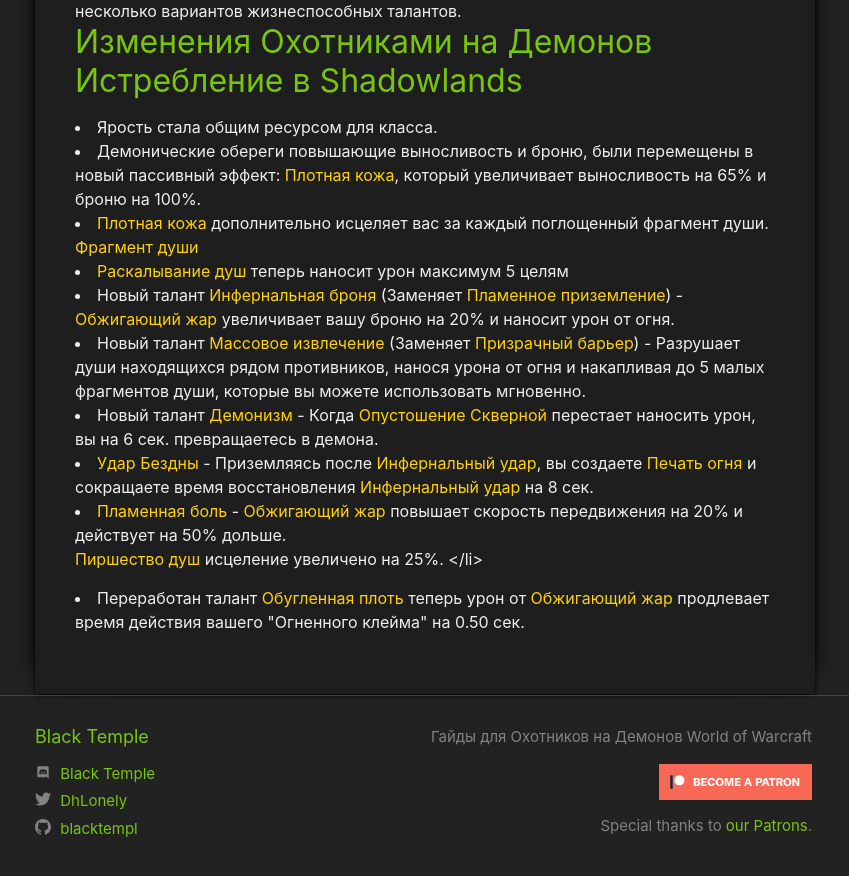
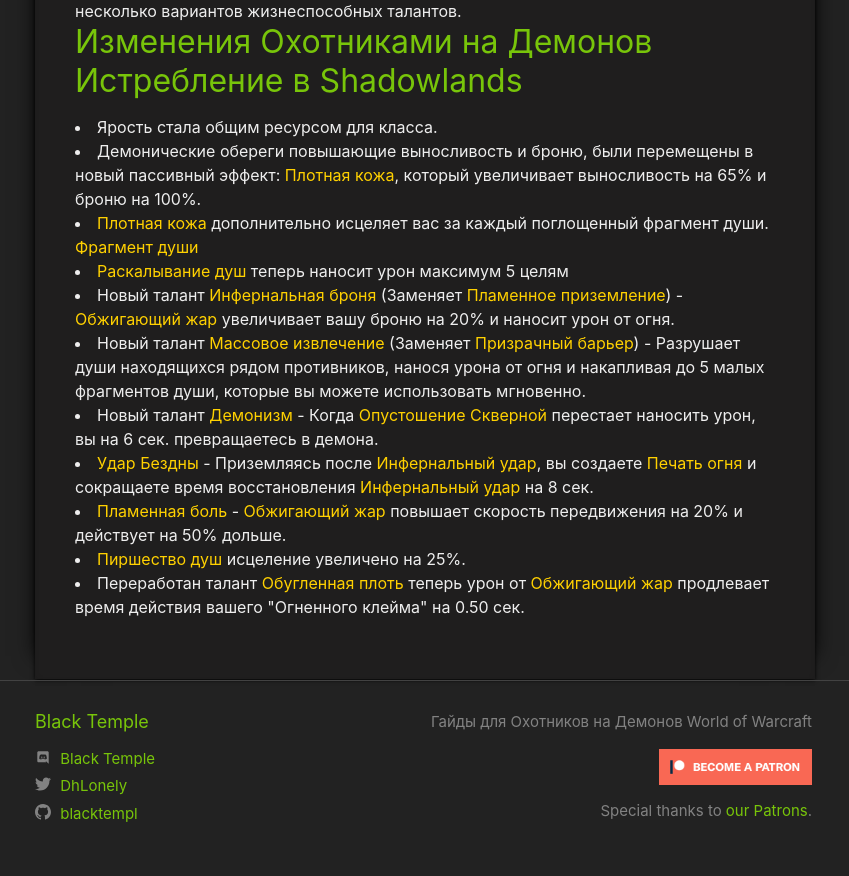
Before and after one commit to blacktempl/blacktempl.github.io, a Jekyll site: the page built from guide/vengeance/overview.md, in a window 1280 px wide and 900 px high, scrolled down 2320 px. Shown: the top 876 px of the window, without its empty margins (215-1064 px from the left). Built offline with Jekyll 4.4.1, drawn with Linux system fonts in a browser that asks for light colours; a script that is not in the unit is left out; comment, search, counter and statistics services are not loaded.

```diff
--- a/guide/vengeance/overview.md
+++ b/guide/vengeance/overview.md
@@ -102,5 +102,5 @@ toc: true
 <li> Новый талант {{ site.data.talent.DemonicVDH }} - Когда {{ site.data.spell.Fel_Devastation }} перестает наносить урон, вы на 6 сек. превращаетесь в демона.</li>
 <li> {{ site.data.talent.Abyssal_Strike  }} - Приземляясь после {{ site.data.spell.Infernal_Strike }}, вы создаете {{ site.data.spell.Sigil_of_Flame }} и сокращаете время восстановления {{ site.data.spell.Infernal_Strike }} на 8 сек.</li>
 <li> {{ site.data.talent.Agonizing_Flames }} - {{ site.data.spell.Immolation_Aura }} повышает скорость передвижения на 20% и действует на 50% дольше. </li>
- {{ site.data.talent.Feast_of_Souls }} исцеление увеличено на 25%. </li>
+<li>  {{ site.data.talent.Feast_of_Souls }} исцеление увеличено на 25%. </li>
 <li> Переработан талант {{ site.data.talent.Charred_Flesh }} теперь урон от {{ site.data.spell.Immolation_Aura }} продлевает время действия вашего "Огненного клейма" на 0.50 сек.</li>
```
